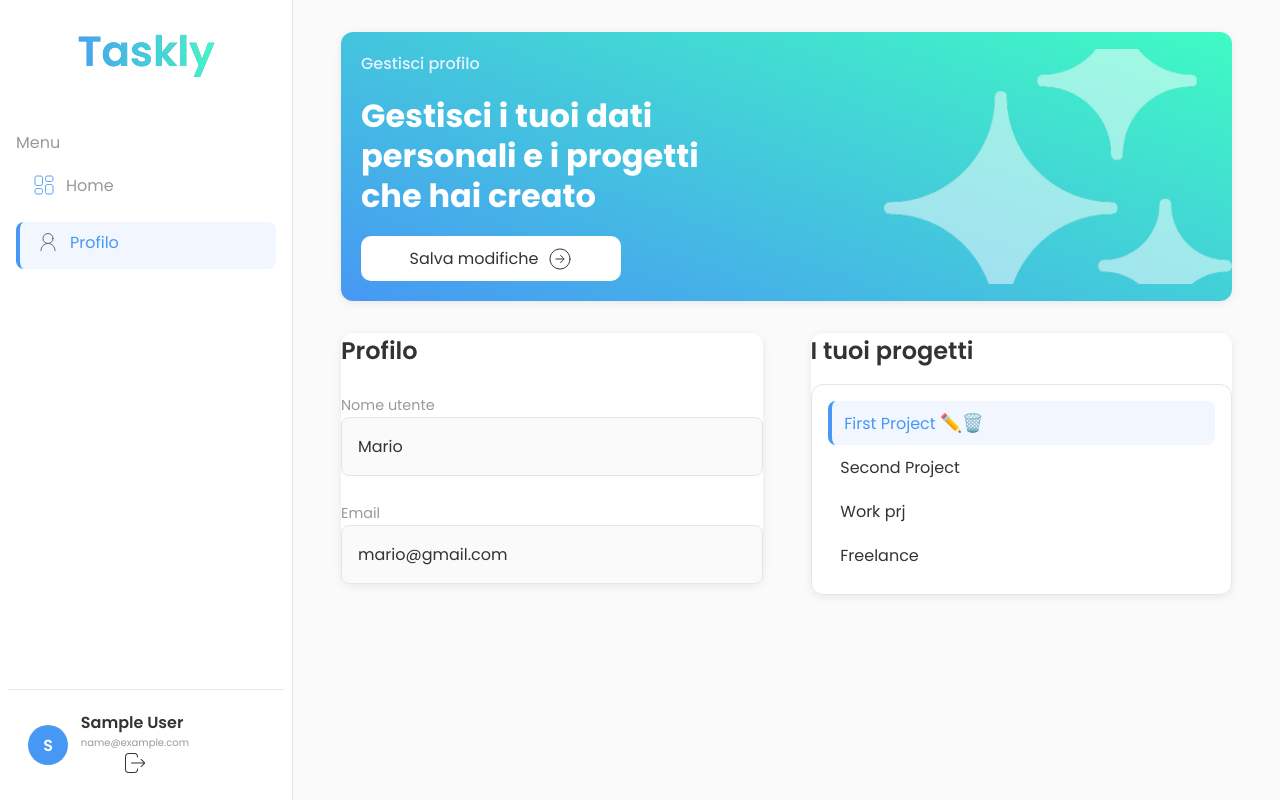
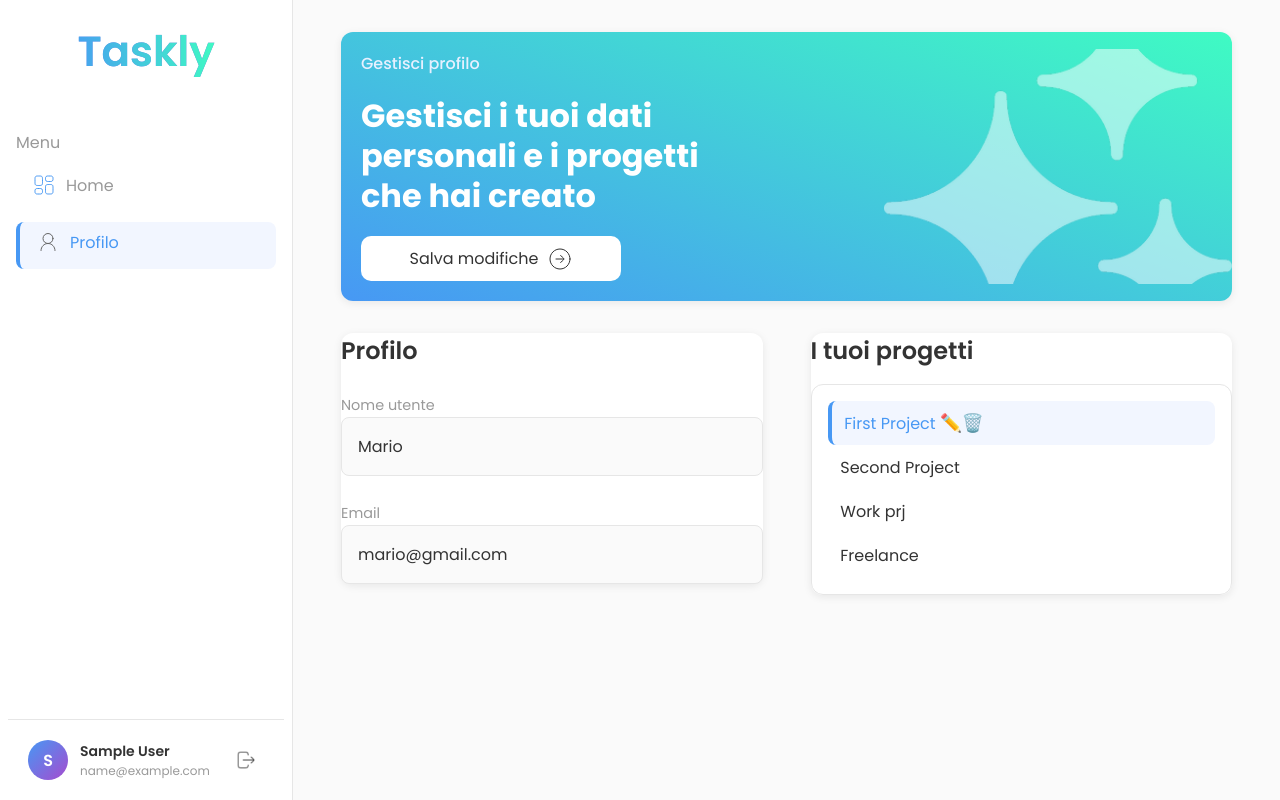
Before and after one commit to Alb3rt05/Frontend-Taskly, an Angular app: page /profile in a window 1280 px wide. Built offline with nearby package versions, Linux system fonts and the light colour scheme; sample sign-in values are in the browser's storage.

Commit message:
Fixed bottom sidebar

```diff
--- a/src/app/components/sidebar/sidebar.css
+++ b/src/app/components/sidebar/sidebar.css
@@ -39,14 +39,73 @@
 .user-container {
   display: flex;
   justify-content: center;
+  padding: 20px 20px 0 20px;
+  border-top: 1px solid var(--border);
 
   & .user-info {
     display: flex;
     flex-direction: row;
-    justify-content: space-between;
-    margin-top: 20px;
-    padding: 0 20px !important;
+    align-items: center;
+    gap: 12px;
     width: 100%;
+  }
+
+  & .avatar {
+    width: 40px;
+    height: 40px;
+    border-radius: 50%;
+    background: linear-gradient(135deg, var(--primary), #a64bcf);
+    display: flex;
+    align-items: center;
+    justify-content: center;
+    color: white;
+    font-weight: 600;
+    flex-shrink: 0;
+  }
+
+  & .user-details {
+    display: flex;
+    flex-direction: column;
+    flex: 1;
+    min-width: 0;
+  }
+
+  & .name {
+    font-weight: 600;
+    font-size: 14px;
+    color: var(--text);
+    white-space: nowrap;
+    overflow: hidden;
+    text-overflow: ellipsis;
+  }
+
+  & .email {
+    font-size: 12px;
+    color: var(--text-muted);
+    white-space: nowrap;
+    overflow: hidden;
+    text-overflow: ellipsis;
+  }
+
+  & .logout-btn {
+    background: none;
+    border: none;
+    cursor: pointer;
+    padding: 8px;
+    border-radius: 8px;
+    display: flex;
+    align-items: center;
+    justify-content: center;
+    flex-shrink: 0;
+
+    &:hover {
+      background: #f5f8ff;
+    }
+
+    img {
+      width: 20px;
+      height: 20px;
+    }
   }
 }
 
--- a/src/app/components/sidebar/sidebar.html
+++ b/src/app/components/sidebar/sidebar.html
@@ -1,6 +1,5 @@
 <aside class="sidebar">
   <div class="container-header">
-
     <div class="sidebar-header">
       <h2 class="logo">Taskly</h2>
     </div>
@@ -8,37 +7,29 @@
     <nav class="menu">
       <p class="menu-title">Menu</p>
       <ul>
-
         <li class="menu-item" [class.active]="isActive('/home')" (click)="goHome()">
-          <span class="icon"><img src="/icons/home.svg"></span>
+          <span class="icon"><img src="/icons/home.svg" /></span>
           <span>Home</span>
         </li>
 
         <li class="menu-item" [class.active]="isActive('/profile')" (click)="goProfile()">
-          <span class="icon"><img src="/icons/profile.svg"></span>
+          <span class="icon"><img src="/icons/profile.svg" /></span>
           <span>Profilo</span>
         </li>
-
       </ul>
     </nav>
   </div>
 
   <div class="user-container">
     <div class="user-info">
-      <div class="user">
-
-        <div class="avatar">{{ avatarLetter }}</div>
-        <div class="user-details">
-
-          <span class="name">{{ user.name }}</span>
-          <span class="email">{{ user.email }}</span>
-
-          <button class="logout-btn" (click)="logout()">
-            <img src="/materials/logout.png">
-          </button>
-        </div>
+      <div class="avatar">{{ avatarLetter }}</div>
+      <div class="user-details">
+        <span class="name">{{ user.name }}</span>
+        <span class="email">{{ user.email }}</span>
       </div>
+      <button class="logout-btn" (click)="logout()">
+        <img src="/materials/logout.png" />
+      </button>
     </div>
   </div>
-
 </aside>
```
Also changed, not shown: src/app/components/project-sidebar/project-sidebar.css (+83 -0 lines).
